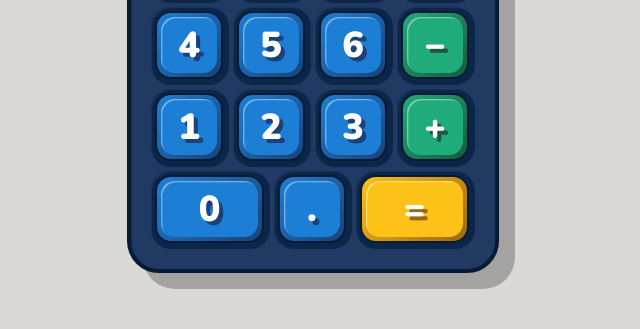
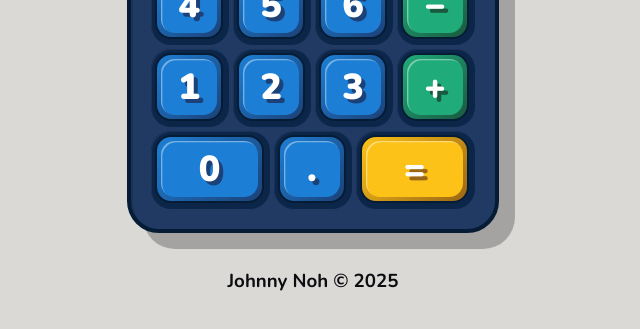
Before and after one commit to pepsi-monster/calculator, a plain HTML site: page index.html in a window 1280 px wide. Shown: the part 423-752 px from the top of the page, without its empty margins (327-967 px from the left). Drawn offline with nearby package versions, Linux system fonts and the light colour scheme.

Commit message:
Add copywriter thingy

```diff
--- a/index.html
+++ b/index.html
@@ -15,5 +15,6 @@
   </head>
   <body>
     <div class="calculator" tabindex="0"></div>
+    <h3>Johnny Noh © 2025</h3>
   </body>
 </html>
--- a/style.css
+++ b/style.css
@@ -15,9 +15,16 @@ button:focus {
 body {
   height: 100vh;
   display: flex;
+  flex-direction: column;
   justify-content: center;
   align-items: center;
   background-color: #dbd9d6;
+  gap: 16px;
+}
+
+h3 {
+  font-family: "Nunito", sans-serif;
+  color: #0b0d11;
 }
 
 .calculator {
```
